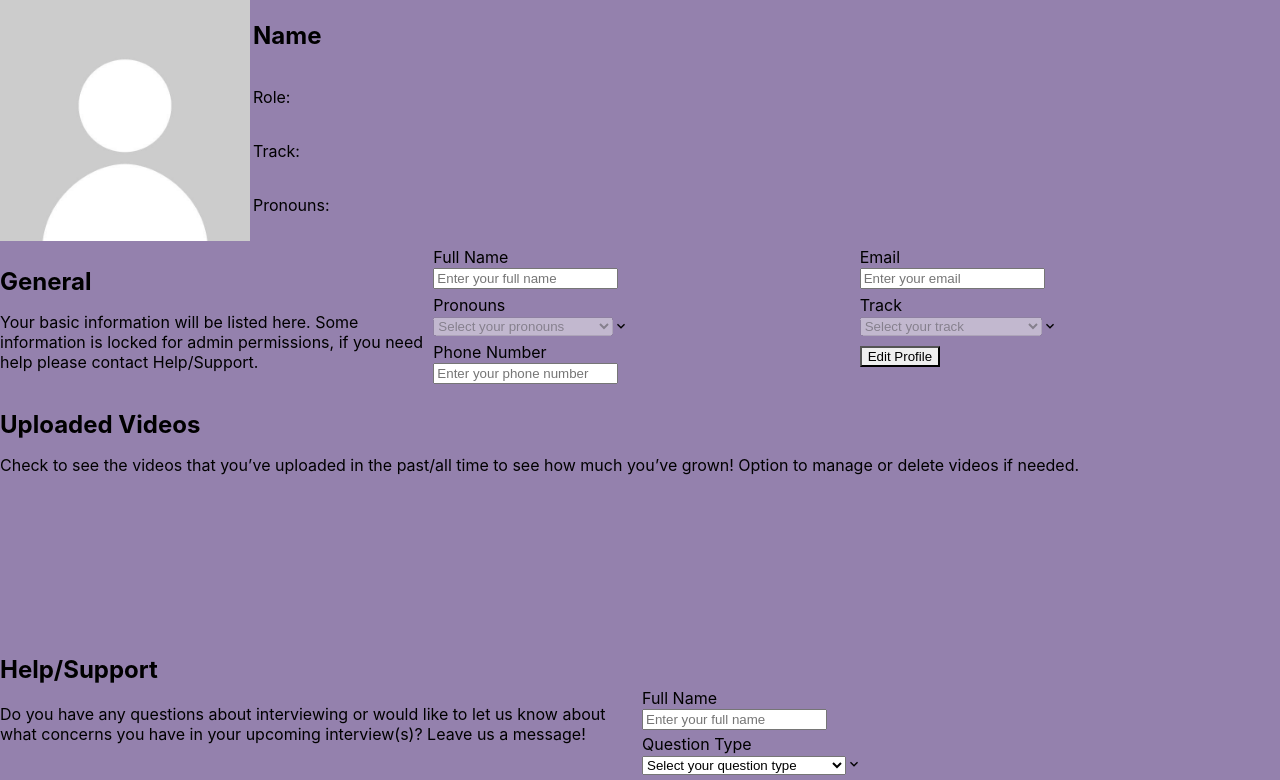
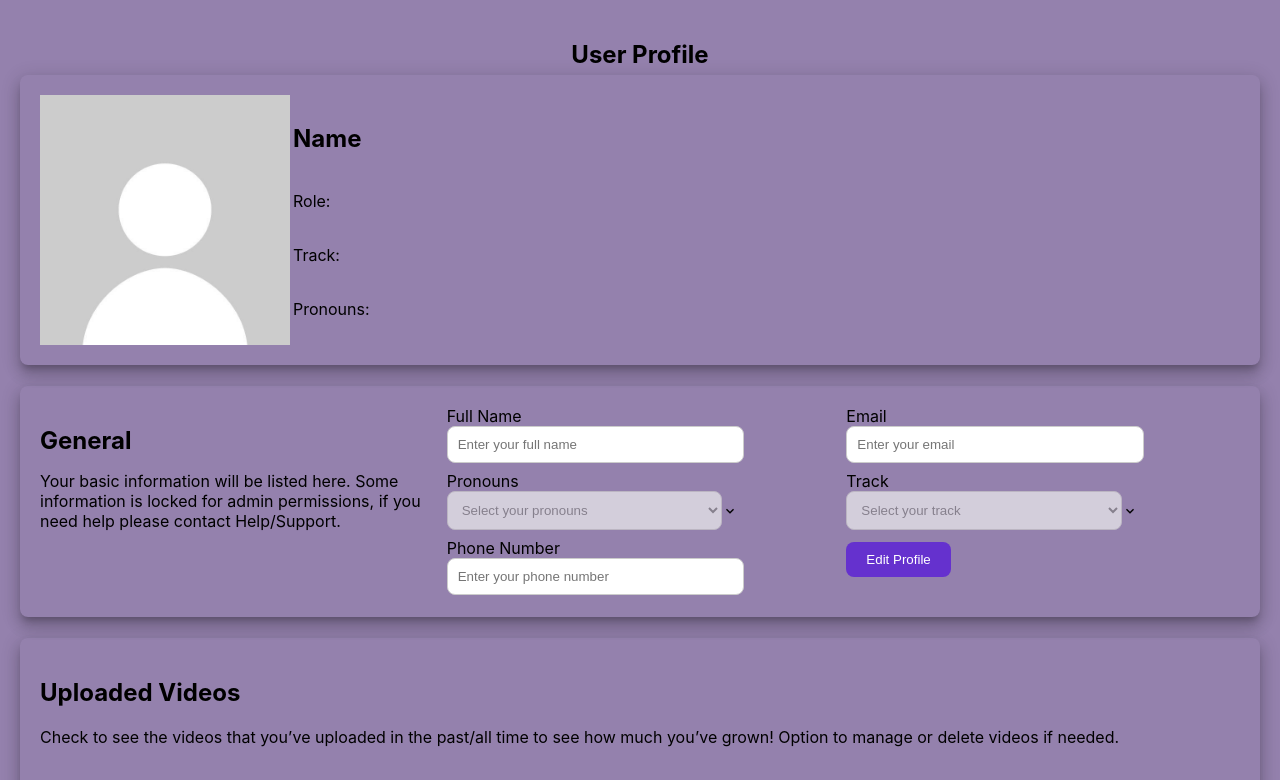
Before and after one commit to keningzhao99/Interview-Portal, a React (Vite) app in the folder frontend/: page /profile in a window 1280 px wide. Shown: the top 780 px of the page. Built offline with nearby package versions, Linux system fonts and the light colour scheme.

Commit message:
fixed overlapping styling

```diff
--- a/frontend/src/routes/Login.jsx
+++ b/frontend/src/routes/Login.jsx
@@ -36,6 +36,7 @@ export const Login = () => {
   };
 
   return (
+    <div className="login-page">
       <Box className="login-container" p={8} boxShadow="md" bg="gray.50">
         <Stack spacing="4">
           <VStack as="header" spacing="6" mt="8">
@@ -117,5 +118,6 @@ export const Login = () => {
           </FormControl>
         </Center>
       </Box>
+    </div>
   );
 };
--- a/frontend/src/routes/UserProfile.jsx
+++ b/frontend/src/routes/UserProfile.jsx
@@ -11,8 +11,6 @@ import {
   Select,
   Textarea,
   Button,
-  VStack,
-  HStack,
   SimpleGrid,
   Stack,
   Card,
@@ -33,8 +31,10 @@ export const UserProfile = () => {
   };
 
   return (
-    <Box>
-      <Heading mb={6}>User Profile</Heading>
+    <Box className="profile-container">
+      <Heading className="profile-heading" mb={6}>
+        User Profile
+      </Heading>
 
       <Card className="profile-header">
         <CardBody>
@@ -59,7 +59,7 @@ export const UserProfile = () => {
         <CardBody>
           <Flex>
             <Box flex="1" mr={10}>
-              <Heading size="md" mb={4}>
+              <Heading className="profile-heading" size="md" mb={4}>
                 General
               </Heading>
               <Text mb={4}>
@@ -74,6 +74,7 @@ export const UserProfile = () => {
                 <FormControl>
                   <FormLabel>Full Name</FormLabel>
                   <Input
+                    className="form-input"
                     type="text"
                     placeholder="Enter your full name"
                     isReadOnly={!isEditing}
@@ -82,6 +83,7 @@ export const UserProfile = () => {
                 <FormControl>
                   <FormLabel>Email</FormLabel>
                   <Input
+                    className="form-input"
                     type="email"
                     placeholder="Enter your email"
                     isReadOnly={!isEditing}
@@ -90,6 +92,7 @@ export const UserProfile = () => {
                 <FormControl>
                   <FormLabel>Pronouns</FormLabel>
                   <Select
+                    className="form-input"
                     placeholder="Select your pronouns"
                     isDisabled={!isEditing}
                   >
@@ -101,6 +104,7 @@ export const UserProfile = () => {
                 <FormControl>
                   <FormLabel>Track</FormLabel>
                   <Select
+                    className="form-input"
                     placeholder="Select your track"
                     isDisabled={!isEditing}
                   >
@@ -114,6 +118,7 @@ export const UserProfile = () => {
                 <FormControl>
                   <FormLabel>Phone Number</FormLabel>
                   <Input
+                    className="form-input"
                     type="tel"
                     placeholder="Enter your phone number"
                     isReadOnly={!isEditing}
@@ -121,6 +126,7 @@ export const UserProfile = () => {
                 </FormControl>
                 <Box>
                   <Button
+                    className="form-button"
                     mt={4}
                     onClick={isEditing ? handleUpdateClick : handleEditClick}
                   >
@@ -135,13 +141,15 @@ export const UserProfile = () => {
 
       <Card className="uploaded-videos-profile" mt={6}>
         <CardBody>
-          <Heading size="md" mb={4}>
+          <Heading className="profile-heading" size="md" mb={4}>
             Uploaded Videos
           </Heading>
+          <Flex justify="space-between" align="start">
+            <Box flex="1" mr={4}>
               <Text mb={4}>
-            Check to see the videos that you’ve uploaded in the past/all time to
-            see how much you’ve grown! Option to manage or delete videos if
-            needed.
+                Check to see the videos that you’ve uploaded in the past/all
+                time to see how much you’ve grown! Option to manage or delete
+                videos if needed.
               </Text>
               <SimpleGrid columns={3} spacing={4}>
                 {/* Placeholder for video thumbnails */}
@@ -149,15 +157,14 @@ export const UserProfile = () => {
                 <Box bg="gray.200" height="150px"></Box>
                 <Box bg="gray.200" height="150px"></Box>
               </SimpleGrid>
+            </Box>
+          </Flex>
         </CardBody>
       </Card>
 
-      {/* <Card className="progress-milestones" mt={6}>
-
-      </Card> */}
       <Card className="help-support" mt={6}>
         <CardBody>
-          <Heading size="md" mb={4}>
+          <Heading className="profile-heading" size="md" mb={4}>
             Help/Support
           </Heading>
           <Flex justify="space-between" align="start">
@@ -173,11 +180,18 @@ export const UserProfile = () => {
                 <SimpleGrid columns={1} spacing={4}>
                   <FormControl>
                     <FormLabel>Full Name</FormLabel>
-                    <Input type="text" placeholder="Enter your full name" />
+                    <Input
+                      className="form-input"
+                      type="text"
+                      placeholder="Enter your full name"
+                    />
                   </FormControl>
                   <FormControl>
                     <FormLabel>Question Type</FormLabel>
-                    <Select placeholder="Select your question type">
+                    <Select
+                      className="form-input"
+                      placeholder="Select your question type"
+                    >
                       <option value="interview-help">Interview Help</option>
                       <option value="concerns">Concerns</option>
                       <option value="general-question">General Question</option>
@@ -185,9 +199,14 @@ export const UserProfile = () => {
                   </FormControl>
                   <FormControl>
                     <FormLabel>Your Question or Concern</FormLabel>
-                    <Textarea placeholder="Enter your question or concern here" />
+                    <Textarea
+                      className="form-input"
+                      placeholder="Enter your question or concern here"
+                    />
                   </FormControl>
-                  <Button type="submit">Submit</Button>
+                  <Button className="form-button" type="submit">
+                    Submit
+                  </Button>
                 </SimpleGrid>
               </form>
             </Box>
--- a/frontend/src/styles/Login.css
+++ b/frontend/src/styles/Login.css
@@ -1,6 +1,4 @@
-/* Login.css */
-
-body {
+.login-page {
   font-family: 'Inter', sans-serif;
   background-color: #38146688;
   height: 100vh;
--- a/frontend/src/styles/UserProfile.css
+++ b/frontend/src/styles/UserProfile.css
@@ -0,0 +1,62 @@
+body {
+  font-family: 'Inter', sans-serif;
+  font-weight: 400;
+  background-color: #38146688;
+  margin: 0;
+  padding: 0;
+  box-sizing: border-box;
+}
+
+.profile-container {
+  display: flex;
+  flex-direction: column;
+  align-items: center;
+  justify-content: center;
+  padding: 20px; /* Add some padding to the container */
+}
+
+.profile-header,
+.general-info,
+.uploaded-videos-profile,
+.help-support {
+  width: 100%;
+  max-width: 1200px;
+  margin-bottom: 15px;
+  padding: 20px;
+  border-radius: 8px;
+  box-shadow: rgba(0, 0, 0, 0.2) 0px 6px 6px -3px, rgba(0, 0, 0, 0.14) 0px 10px 14px 1px, rgba(0, 0, 0, 0.12) 0px 4px 18px 3px;
+}
+
+/* Styling for form inputs */
+.form-input {
+  padding: 10px;
+  margin-bottom: 2px;
+  border-radius: 8px;
+  border: 1px solid #ccc;
+  transition: border-color 0.2s, box-shadow 0.2s;
+  width: 70%;
+}
+
+.form-input:focus {
+  border-color: #3e134a;
+  box-shadow: 0 0 0 3px rgba(107, 49, 206, 0.6);
+}
+
+/* Styling for form buttons */
+.form-button {
+  background-color: #6531ce;
+  color: white;
+  padding: 10px 20px;
+  border-radius: 8px;
+  border: none;
+  cursor: pointer;
+  transition: background-color 0.2s, box-shadow 0.2s;
+}
+
+.form-button:hover {
+  background-color: #512489;
+}
+
+.form-button:focus {
+  box-shadow: 0 0 0 3px rgba(73, 39, 147, 0.6);
+}
```
Lines whose indentation alone changed are shown as unchanged.
